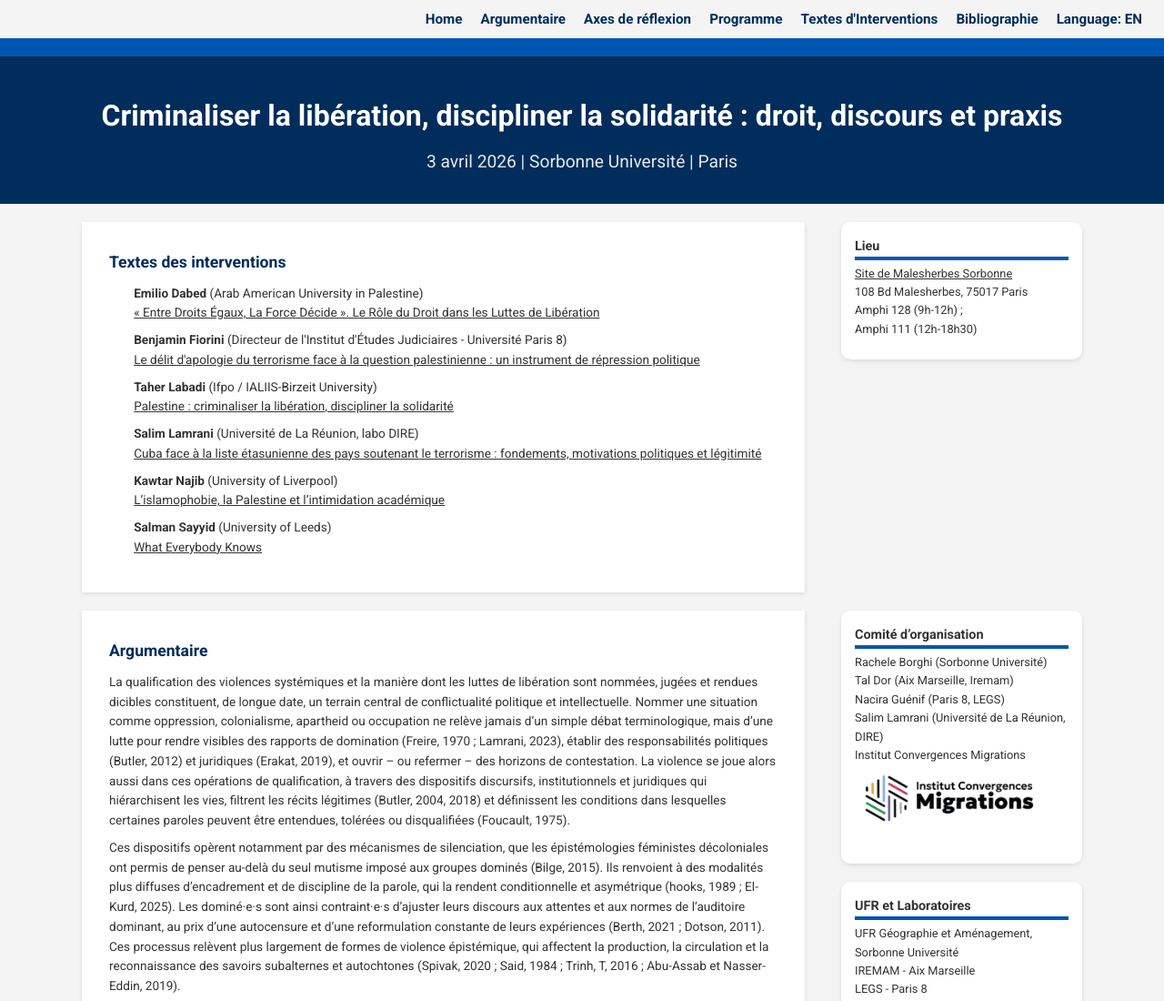
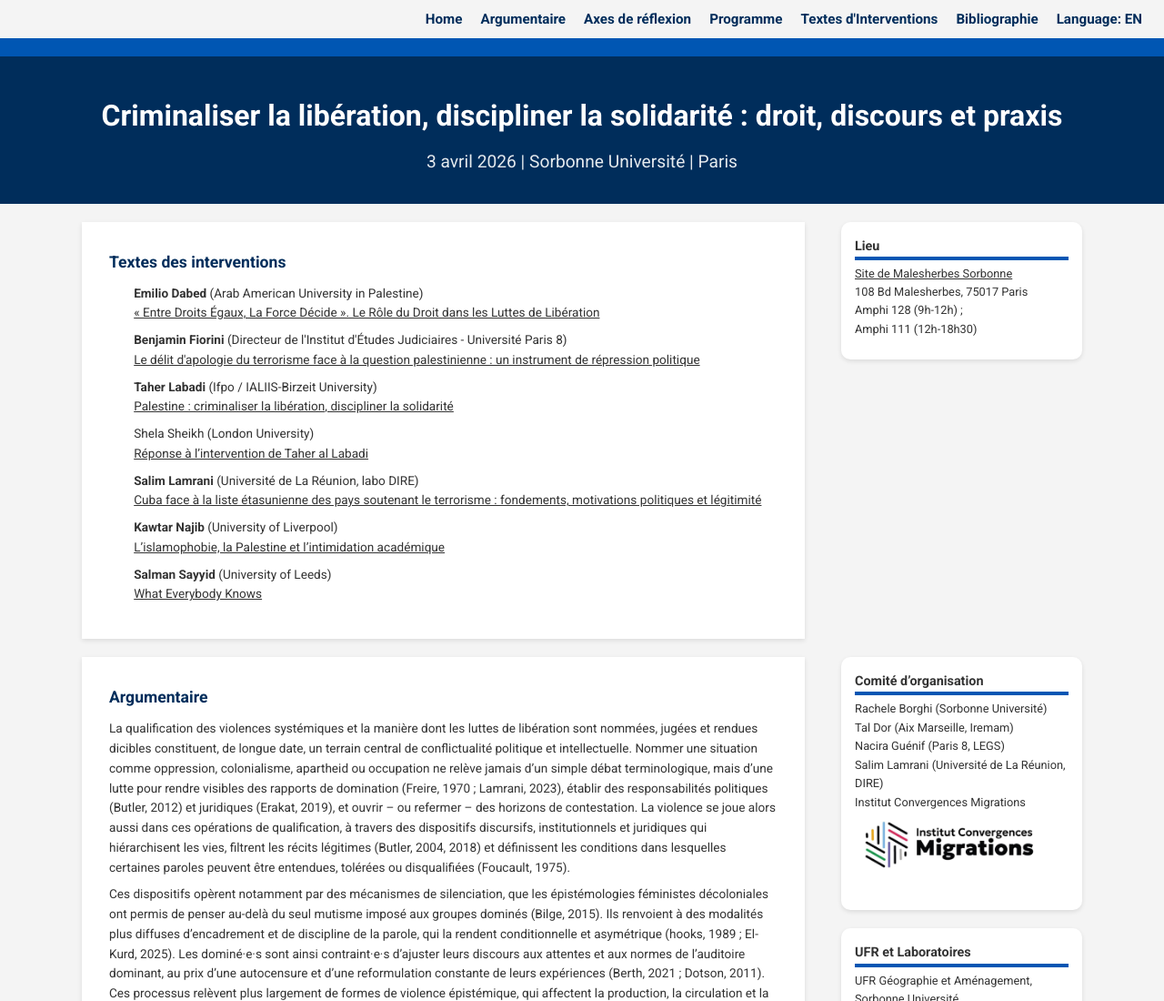
Before and after one commit to droit-discours-praxis/droit-discours-praxis.github.io, a plain HTML site: page index.html in a window 1280 px wide. Shown: the top 1100 px of the page at 91% size. Drawn offline with Linux system fonts and the light colour scheme.

Commit message:
Update index.html

```diff
--- a/index.html
+++ b/index.html
@@ -49,6 +49,11 @@
                 <p>
                     <strong>Taher Labadi</strong> (Ifpo / IALIIS-Birzeit University)<br>
                     <a href="https://lundi.am/Palestine-criminaliser-la-liberation-discipliner-la-solidarite" target="_blank">Palestine : criminaliser la libération, discipliner la solidarité</a>
+                </p>
+
+                <p>
+                    <strong></strong> Shela Sheikh (London University)<br>
+                    <a href="ssheikh.pdf" target="_blank">Réponse à l’intervention de Taher al Labadi</a>
                 </p>
 
                 <p>
```
